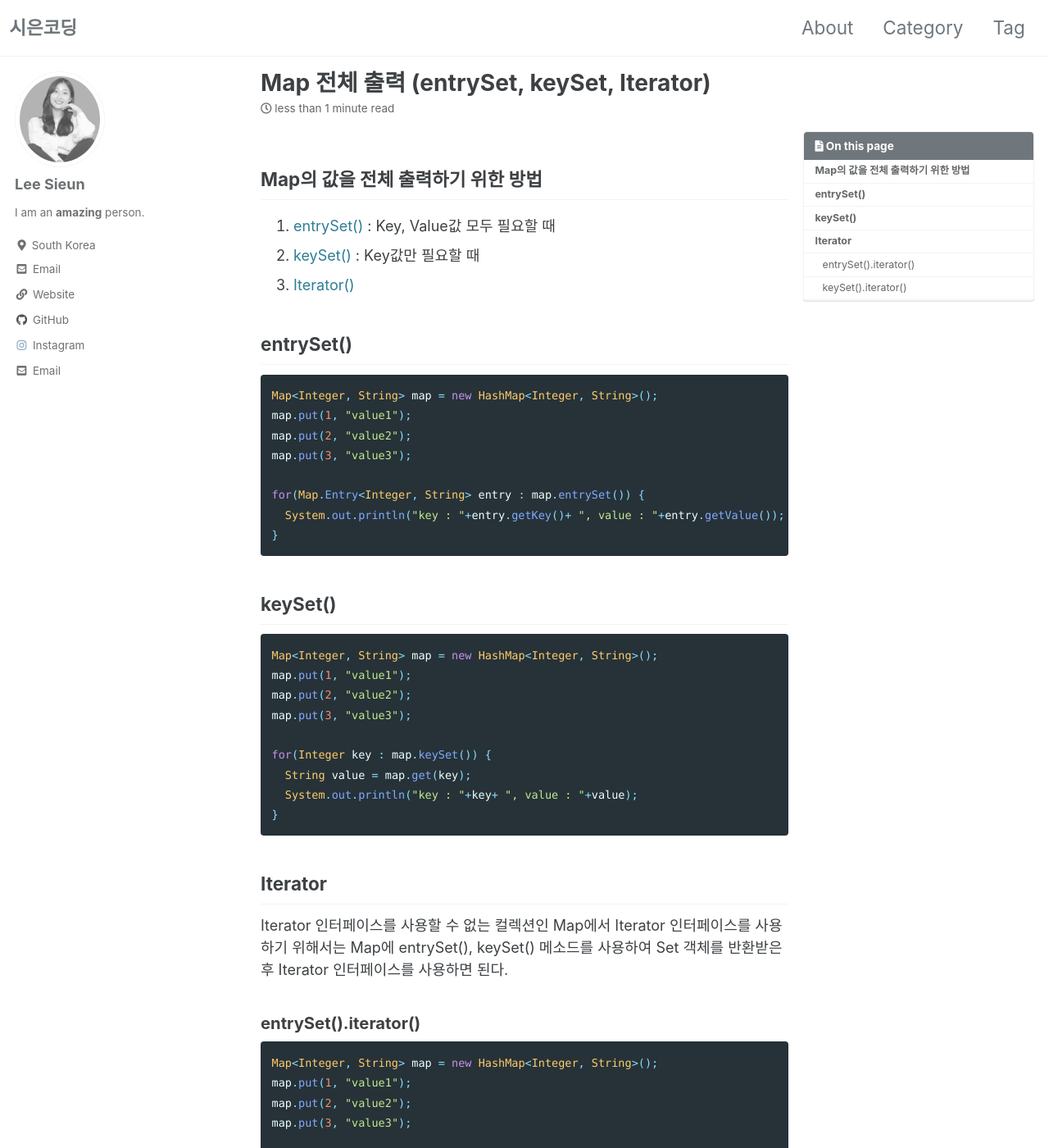
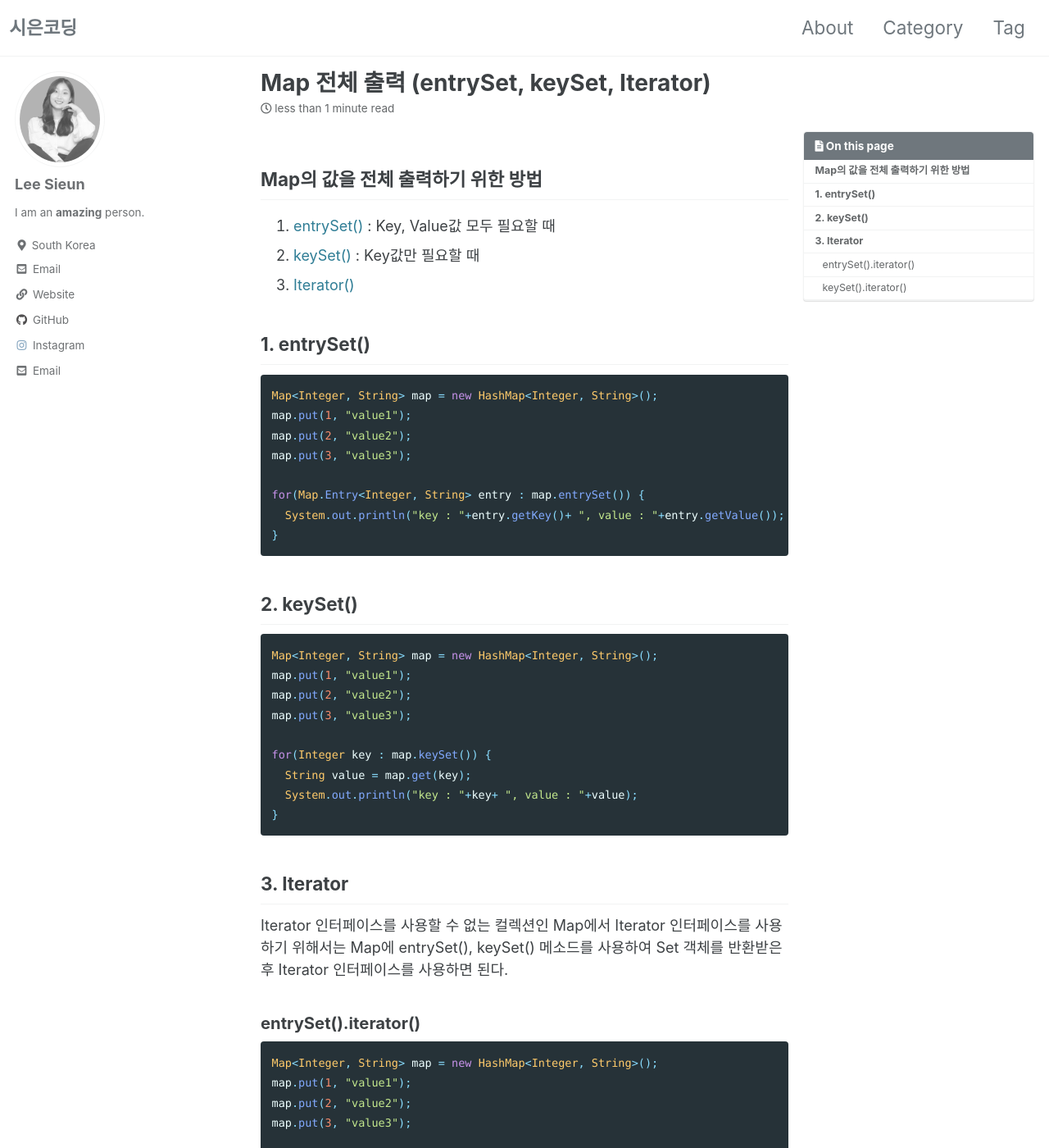
Before and after one commit to sieunlee97/sieunlee97.github.io, a Jekyll site: the page built from _posts/2021-11-11-Map.markdown, in a window 1280 px wide and 1400 px high. Shown: the whole window at 82% size. Built offline with Jekyll 4.4.1, drawn with Linux system fonts in a browser that asks for light colours; cached includes are drawn as plain includes; emoji names are drawn with the system emoji font.

Commit message:
Update 2021-11-11-Map.markdown

````diff
--- a/_posts/2021-11-11-Map.markdown
+++ b/_posts/2021-11-11-Map.markdown
@@ -7,11 +7,11 @@ toc: true
 ---
 
 ## Map의 값을 전체 출력하기 위한 방법
-1. [entrySet()](#entrySet()) : Key, Value값 모두 필요할 때
-2. [keySet()](#keySet()) : Key값만 필요할 때
-3. [Iterator()](#Iterator)
+1. [entrySet()](#1.-entrySet()) : Key, Value값 모두 필요할 때
+2. [keySet()](#2.-keySet()) : Key값만 필요할 때
+3. [Iterator()](#3.-Iterator)
 
-## entrySet()
+## 1. entrySet()
 ```java
 Map<Integer, String> map = new HashMap<Integer, String>();
 map.put(1, "value1");
@@ -24,7 +24,7 @@ for(Map.Entry<Integer, String> entry : map.entrySet()) {
 ```
 
 
-## keySet()
+## 2. keySet()
 ```java
 Map<Integer, String> map = new HashMap<Integer, String>();
 map.put(1, "value1");
@@ -37,7 +37,7 @@ for(Integer key : map.keySet()) {
 }
 ```
 
-## Iterator
+## 3. Iterator
 Iterator 인터페이스를 사용할 수 없는 컬렉션인 Map에서 Iterator 인터페이스를 사용하기 위해서는 Map에 entrySet(), keySet() 메소드를 사용하여 Set 객체를 반환받은 후 Iterator 인터페이스를 사용하면 된다.
 
 ### entrySet().iterator()
````
